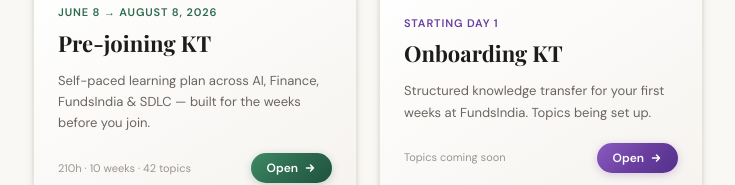
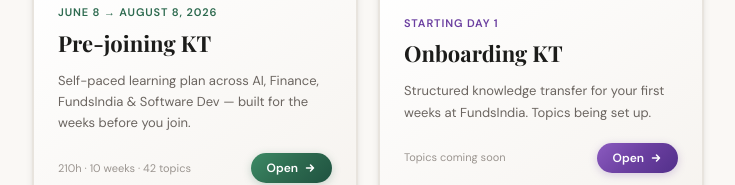
Before and after one commit to adarsh810/fundsindia-onboarding, a Next.js app: page / in a window 1280 px wide. Shown: the part 393-578 px from the top of the page, without its empty margins (272-1007 px from the left). Built offline with nearby package versions, Linux system fonts and the light colour scheme; a web font is replaced by a local one.

Commit message:
rename l4 track: AI SDLC 101-201 → Software dev 101

```diff
--- a/app/page.tsx
+++ b/app/page.tsx
@@ -24,7 +24,7 @@
       mode:       'pre-joining' as const,
       title:      'Pre-joining KT',
       subtitle:   'June 8 → August 8, 2026',
-      desc:       'Self-paced learning plan across AI, Finance, FundsIndia & SDLC — built for the weeks before you join.',
+      desc:       'Self-paced learning plan across AI, Finance, FundsIndia & Software Dev — built for the weeks before you join.',
       color:      '#2D6A4F',
       colorDark:  '#1F5240',
       colorLight: '#3D8A65',
--- a/lib/data.ts
+++ b/lib/data.ts
@@ -396,7 +396,7 @@
     ],
   },
   {
-    id: 'l4', label: 'AI SDLC 101–201', hours: 69, color: '#B7410E', accent: '#FAD7A0',
+    id: 'l4', label: 'Software dev 101', hours: 69, color: '#B7410E', accent: '#FAD7A0',
     categories: [
       {
         name: 'CS & Architecture', topics: [
@@ -672,7 +672,7 @@
   { id: 'l1', label: 'AI Native PM',    hours: 0, color: '#2D6A4F', accent: '#B7E4C7', categories: [] },
   { id: 'l2', label: 'Finance 101–103', hours: 0, color: '#1B4F72', accent: '#AED6F1', categories: [] },
   { id: 'l3', label: 'FundsIndia 101',  hours: 0, color: '#6B3FA0', accent: '#D7BDE2', categories: [] },
-  { id: 'l4', label: 'AI SDLC 101–201', hours: 0, color: '#B7410E', accent: '#FAD7A0', categories: [] },
+  { id: 'l4', label: 'Software dev 101', hours: 0, color: '#B7410E', accent: '#FAD7A0', categories: [] },
 ];
 
 export function findTopicById(id: string) {
```
